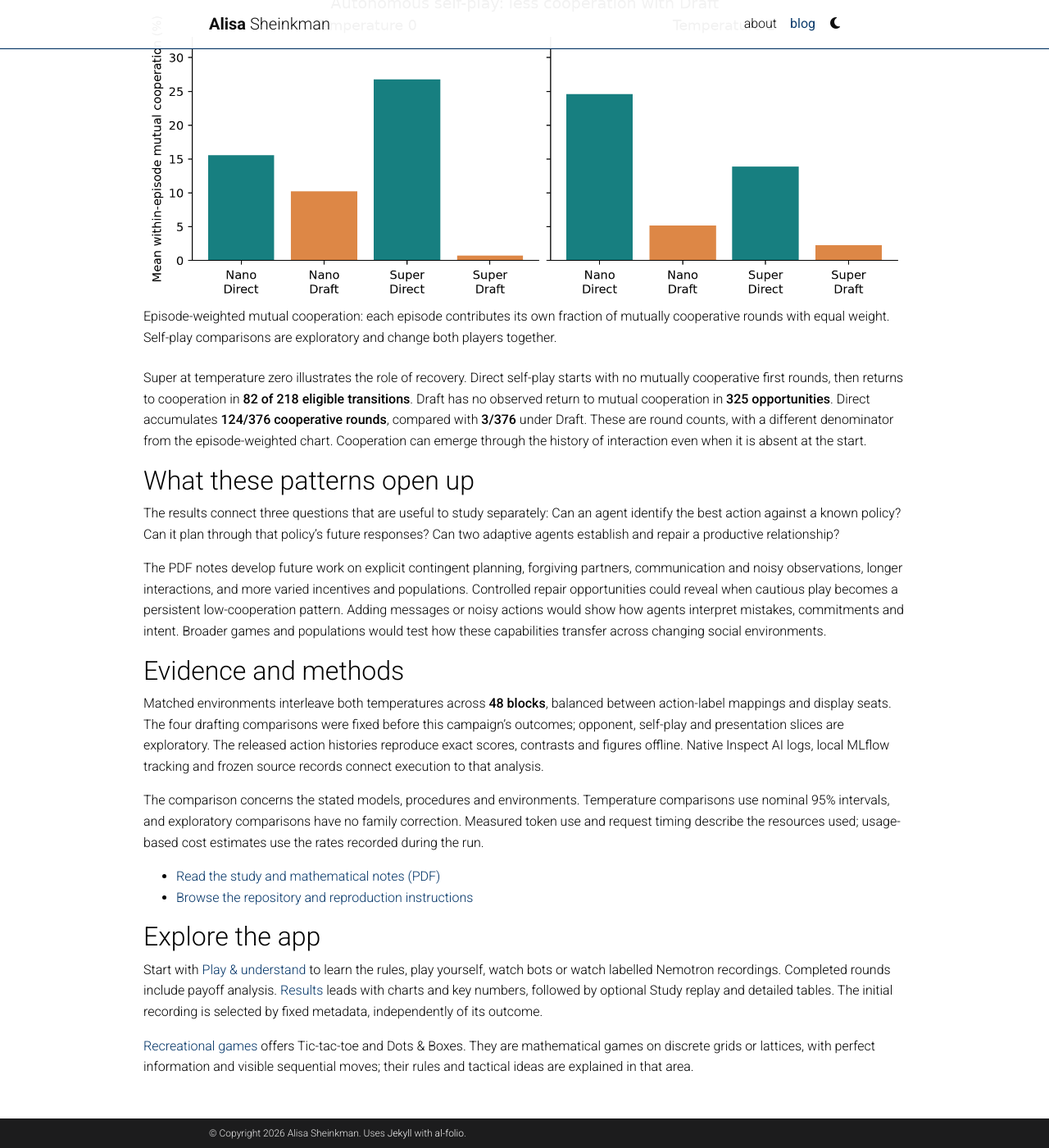
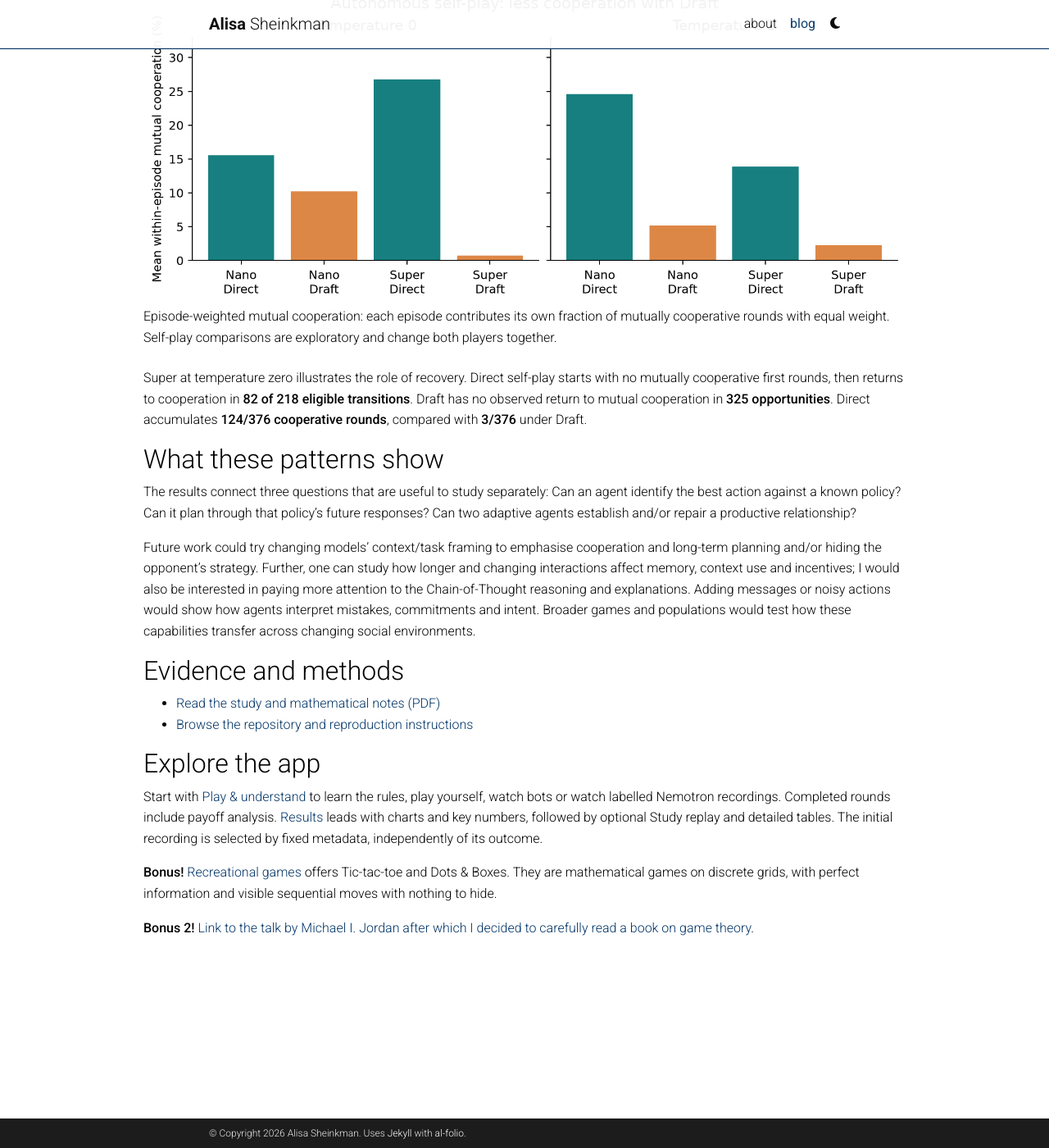
Before and after one commit to sheinkmana/sheinkmana.github.io, a Jekyll site: the page built from _posts/2026-10-23-dilemma-dynamics.md, in a window 1280 px wide and 1400 px high, scrolled down 3360 px. Shown: the whole window at 82% size. Built offline with Jekyll 4.4.1, drawn with Linux system fonts in a browser that asks for light colours; comment, search, counter and statistics services are not loaded; a style sheet for code colours, icons or effects is not loaded; some of the changed text lies outside the part shown.

Commit message:
Update Dilemma Dynamics post with additional context and improved clarity

```diff
--- a/_posts/2026-10-23-dilemma-dynamics.md
+++ b/_posts/2026-10-23-dilemma-dynamics.md
@@ -11,7 +11,7 @@
 related_posts: false
 ---
 
-*Exploring AI strategies, incentives and cooperation.*
+*Exploring AI strategies, incentives and cooperation.  An interactive game laboratory studying NVIDIA Nemotron's choices. Submission to [Nebius x NVIDIA Global AI Hackathon (Best Apps and Agents Track)](https://nebiusglobalaihackathon.devpost.com)*
 
 AI agents may interact repeatedly with people or other agents while pursuing
 their own objectives. Their choices can influence whether others cooperate,
@@ -31,7 +31,7 @@
 In **7,104 repeated-game episodes** with NVIDIA Nemotron Nano and Super, a short
 private draft reduced average benchmark decision loss by **16.8–37.5%** across
 two models and two temperatures. The same procedure increased loss against
-Tit-for-Tat and produced less cooperation in autonomous self-play.
+Tit-for-Tat and produced **less cooperation** in autonomous self-play.
 
 **Nebius Token Factory** hosted NVIDIA Nemotron Nano and Super for the evaluation.
 The website offers free browser play, saved games and replay exports without
@@ -72,8 +72,7 @@
 The user message supplied the current round, both cumulative scores, the complete
 revealed action/payoff history, and the two legal actions. The instructions gave
 either the announced total and remaining rounds or the continuation probability
-with no announced final round. Models chose neutral **X/Y labels**; both
-assignments of those labels to the numerical payoff table were tested.
+with no announced final round.
 
 Benchmark players were told the opponent's complete deterministic rule;
 autonomous players were told that the opponent policy was unspecified. Current
@@ -82,12 +81,11 @@
 feedback. Draft used the same game information and objective; only that decision's
 private draft was added to its separate action request.
 
-The **6,144 benchmark episodes** use four disclosed opponent rules: Always
+The 6,144 benchmark episodes use four disclosed opponent rules: Always
 Cooperate, Always Defect, Tit-for-Tat and Grim. Exact dynamic programming finds
 the best achievable expected own payoff for each choice. **Decision loss** is
 the normalised payoff forgone by an action, allowing optimal play afterward.
-A reduction in loss means fewer points given up; it is separate from a percentage
-gain in earned reward.
+A reduction in loss means fewer points given up.
 
 ## Drafting improves the average
 
@@ -129,38 +127,23 @@
 starts with no mutually cooperative first rounds, then returns to cooperation
 in **82 of 218 eligible transitions**. Draft has no observed return to mutual
 cooperation in **325 opportunities**. Direct accumulates **124/376 cooperative
-rounds**, compared with **3/376** under Draft. These are round counts, with a
-different denominator from the episode-weighted chart. Cooperation can emerge
-through the history of interaction even when it is absent at the start.
+rounds**, compared with **3/376** under Draft.
 
-## What these patterns open up
+## What these patterns show
 
 The results connect three questions that are useful to study separately: Can an
 agent identify the best action against a known policy? Can it plan through that
-policy's future responses? Can two adaptive agents establish and repair a
+policy's future responses? Can two adaptive agents establish and/or repair a
 productive relationship?
 
-The PDF notes develop future work on explicit contingent planning, forgiving
-partners, communication and noisy observations, longer interactions, and more
-varied incentives and populations. Controlled repair opportunities could reveal
-when cautious play becomes a persistent low-cooperation pattern. Adding messages
-or noisy actions would show how agents interpret mistakes, commitments and
+Future work could try changing models' context/task framing to emphasise cooperation and long-term planning and/or hiding the opponent's strategy.
+Further, one can study how longer and changing interactions affect memory, context use and incentives;
+I would also be interested in paying more attention to the Chain-of-Thought reasoning and explanations.
+Adding messages or noisy actions would show how agents interpret mistakes, commitments and
 intent. Broader games and populations would test how these capabilities transfer
 across changing social environments.
 
 ## Evidence and methods
-
-Matched environments interleave both temperatures across **48 blocks**, balanced
-between action-label mappings and display seats. The four drafting comparisons
-were fixed before this campaign's outcomes; opponent, self-play and presentation
-slices are exploratory. The released action histories reproduce exact scores,
-contrasts and figures offline. Native Inspect AI logs, local MLflow tracking and
-frozen source records connect execution to that analysis.
-
-The comparison concerns the stated models, procedures and environments.
-Temperature comparisons use nominal 95% intervals, and exploratory comparisons
-have no family correction. Measured token use and request timing describe the
-resources used; usage-based cost estimates use the rates recorded during the run.
 
 - [Read the study and mathematical notes (PDF)]({{ '/dilemma-dynamics/research/paper/report.pdf' | relative_url }})
 - [Browse the repository and reproduction instructions](https://github.com/sheinkmana/dilemma-dynamics)
@@ -174,7 +157,6 @@
 tables. The initial recording is selected by fixed metadata, independently of its
 outcome.
 
-[Recreational games]({{ '/dilemma-dynamics/#recreational' | relative_url }}) offers
-Tic-tac-toe and Dots & Boxes. They are mathematical games on discrete grids or
-lattices, with perfect information and visible sequential moves; their rules and
-tactical ideas are explained in that area.
+**Bonus!** [Recreational games]({{ '/dilemma-dynamics/#recreational' | relative_url }}) offers Tic-tac-toe and Dots & Boxes. They are mathematical games on discrete grids, with perfect information and visible sequential moves with nothing to hide.
+
+**Bonus 2!** [Link to the talk by Michael I. Jordan after which I decided to carefully read a book on game theory](https://youtu.be/mnniZJuMURk?si=lch3CoU181ZdJuzw&t=1817).
```
